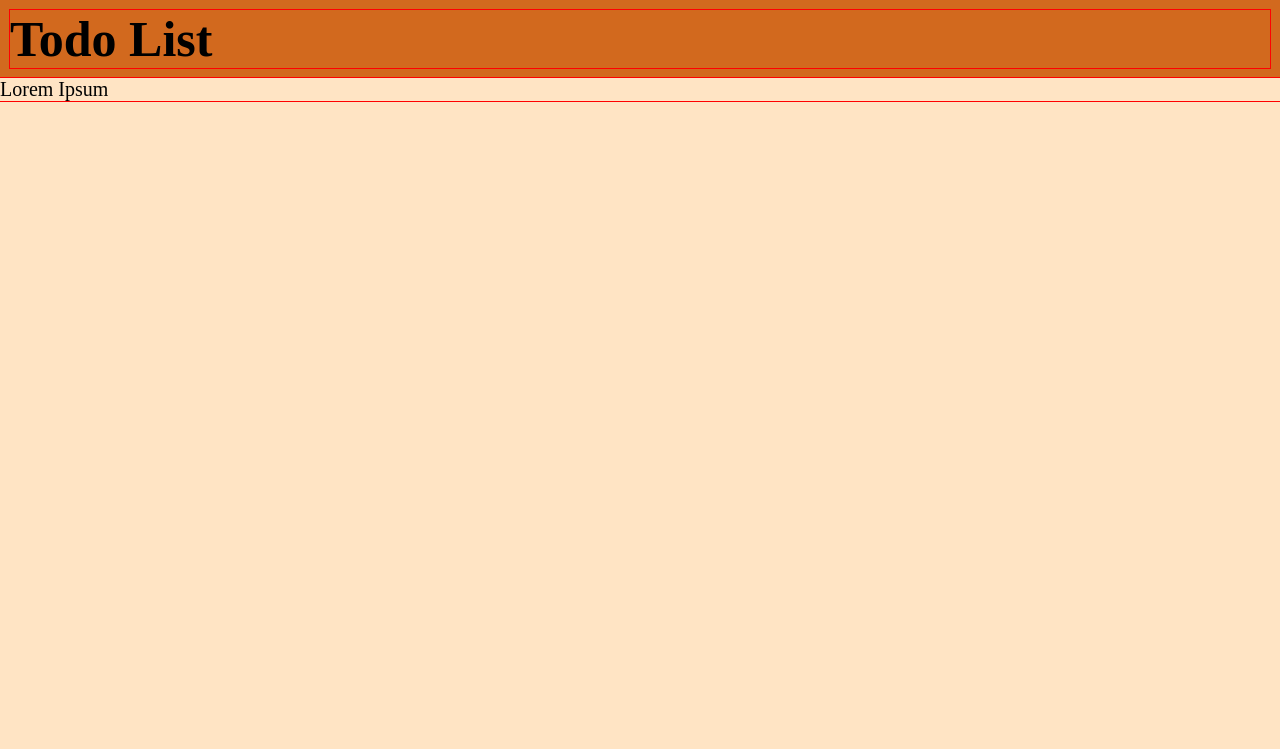
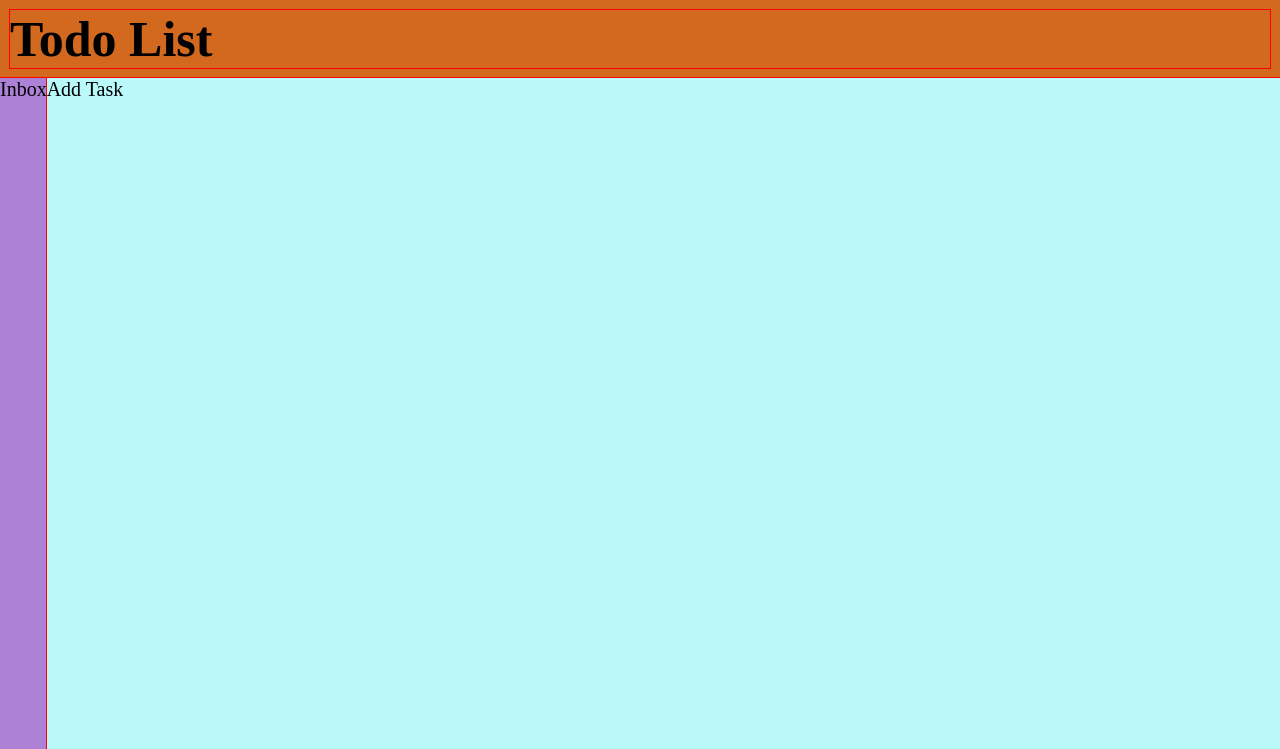
Before and after one commit to miroslav-zarenkov/todo-list, a website built with webpack: page dist/index.html in a window 1280 px wide. Shown: the top 749 px of the page. Built offline with nearby package versions, Linux system fonts and the light colour scheme; files whose address does not match are found by name.

Commit message:
Style main

```diff
--- a/src/style.css
+++ b/src/style.css
@@ -32,6 +32,17 @@ header h1 {
 main {
     flex: 1 0 auto;
     background-color: bisque;
+    display: flex;
+}
+
+.menu {
+    flex-shrink: 0;
+    background-color: rgb(173, 129, 214);
+}
+
+.content {
+    flex: 1 0 auto;
+    background-color: rgb(185, 249, 249);
 }
 
 footer {
--- a/src/ui.js
+++ b/src/ui.js
@@ -13,9 +13,14 @@ const renderPage = () => {
     header.appendChild(headerName);
 
     const main = document.createElement("main");
-    const mainP = document.createElement("p");
-    mainP.textContent = "Lorem Ipsum";
-    main.appendChild(mainP);
+    const mainMenuDiv = document.createElement("div");
+    mainMenuDiv.classList.add("menu");
+    mainMenuDiv.textContent = "Inbox";
+    const mainContentDiv = document.createElement("div");
+    mainContentDiv.classList.add("content");
+    mainContentDiv.textContent = "Add Task";
+    main.appendChild(mainMenuDiv);
+    main.appendChild(mainContentDiv);
 
     const footer = document.createElement("footer");
     const footerDiv = document.createElement("div");
```
Also changed, not shown: dist/main.js.
